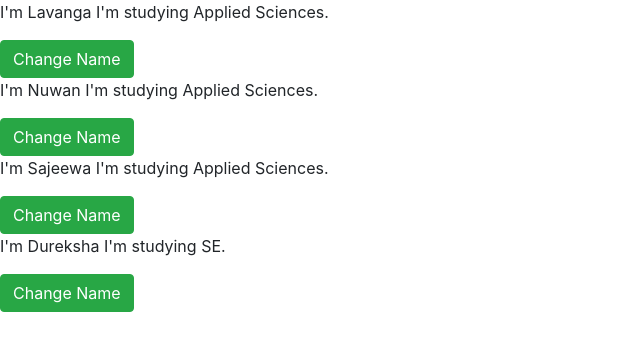
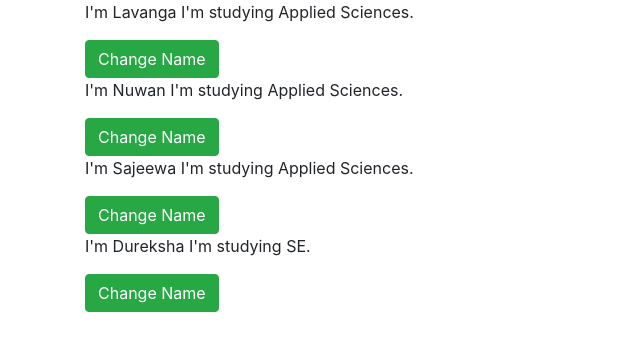
Before and after one commit to chamodshehanka/go-react-firebase, a React (Create React App) app in the folder frontend/: page /students in a window 1280 px wide. Shown: the top 350 px of the page, without its empty margins (0-640 px from the left). Built offline with nearby package versions, Linux system fonts and the light colour scheme.

Commit message:
Floating error fixed

```diff
--- a/frontend/src/components/Landing.jsx
+++ b/frontend/src/components/Landing.jsx
@@ -22,7 +22,7 @@ class Landing extends Component {
 
   render() {
     return (
-      <div>
+      <div className='container'>
         {this.state.persons.map(e => (
           <Person key={e.id} name={e.name} age={e.age} />
         ))}
--- a/frontend/src/components/StudentsList.jsx
+++ b/frontend/src/components/StudentsList.jsx
@@ -22,7 +22,7 @@ const StudentsList = props => {
   };
 
   return (
-    <div>
+    <div className='container'>
       {studentsState.students.map(e => (
         <div key={e.id}>
           <Student key={e.id} name={e.name} degree={e.degree} />
--- a/frontend/src/components/landing-page/card/card.css
+++ b/frontend/src/components/landing-page/card/card.css
@@ -1,3 +1,4 @@
 .card-width {
     width: 18rem;
+    float: left;
 }
```
